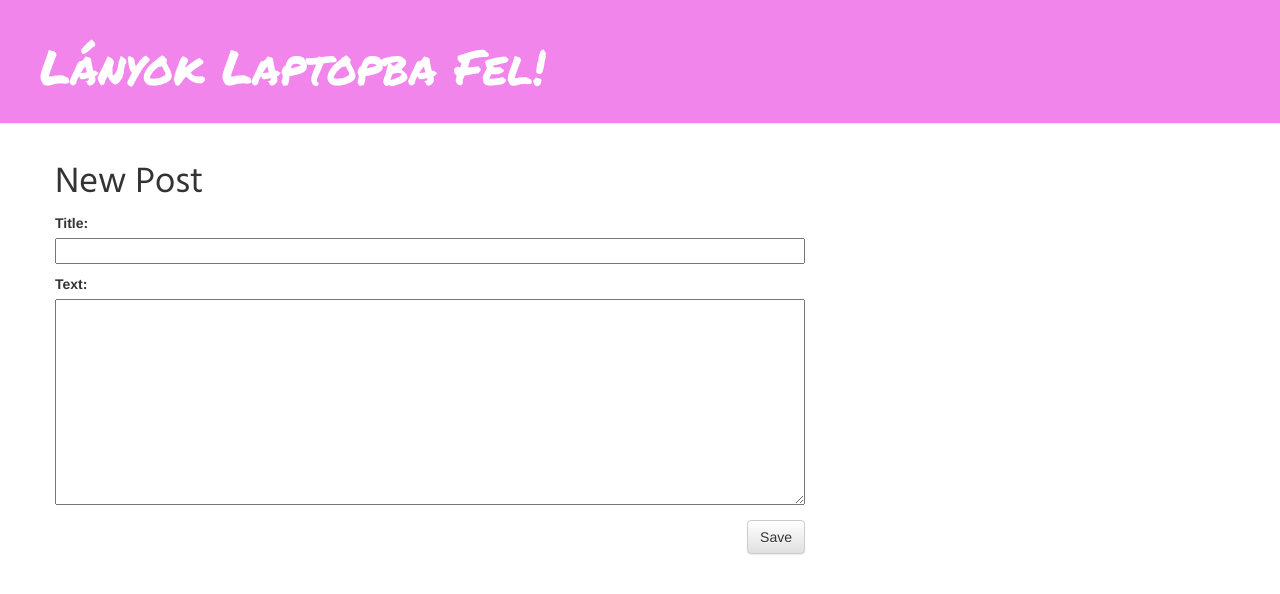
After one commit to josanandi/llf, a Django app: page /post/new/ in a window 1280 px wide. The commit adds this page. Shown: the top 594 px of the page. Run offline with Django 3.2, Linux system fonts and the light colour scheme; some libraries are stand-ins or nearby versions.

Commit message:
Added Post Edit Form

```diff
--- /dev/null
+++ b/post/forms.py
@@ -0,0 +1,7 @@
+from django import forms
+from .models import Post
+
+class PostForm (forms.ModelForm):
+    class Meta:
+        model=Post
+        fields=('title', 'text',)
--- a/post/templates/post/base.html
+++ b/post/templates/post/base.html
@@ -19,8 +19,11 @@
 
 <body>
 
-  <div>
-    <h1 class='page-header' id='title'>Lányok Laptopba Fel! </h1>
+  <div class='page-header' >
+    {% if user.is_authenticated %}
+    <a href="{% url 'post_new' %}" class="top-menu"><span class="glyphicon glyphicon-plus"></span></a>
+    {% endif %}
+    <h1 id='title'>Lányok Laptopba Fel! </h1>
   </div>
 <div class="content container">
 <div class="row">
--- a/post/templates/post/post_detail.html
+++ b/post/templates/post/post_detail.html
@@ -2,6 +2,9 @@
 
 {% block content%}
     <div class='post'>
+      {% if user.is_authenticated %}
+      <a class="btn btn-default" href="{% url 'post_edit' pk=post.pk %}"><span class="glyphicon glyphicon-pencil"></span></a>
+      {% endif %}
       <h1>{{post.title}}</h1>
       <p>
         {{post.text|linebreaksbr}}
--- /dev/null
+++ b/post/templates/post/post_edit.html
@@ -0,0 +1,10 @@
+{% extends 'post/base.html' %}
+
+{% block content %}
+<h1> New Post</h1>
+<form method="Post" class='post-form'>
+  {% csrf_token %}
+  {{ form.as_p }}
+  <button type="submit" class="save btn btn-default">Save</button>
+</form>
+{% endblock %}
--- a/post/urls.py
+++ b/post/urls.py
@@ -4,4 +4,6 @@ from . import views
 urlpatterns = [
     url( r'^$', views.index, name='index' ),
     url(r'^post/(?P<pk>\d+)/$', views.post_detail, name='post_detail'),
+    url(r'^post/new/$', views.post_new, name='post_new'),
+    url(r'^post/(?P<pk>\d+)/edit/$', views.post_edit, name='post_edit'),
 ]
--- a/post/views.py
+++ b/post/views.py
@@ -1,12 +1,47 @@
 from django.shortcuts import render, get_object_or_404
 from django.utils import timezone
 from .models import Post
+from .forms import PostForm
+from django.shortcuts import redirect
+
 
 # Create your views here.
 def index(request):
-    posts=Post.objects.filter(published_date__lte=timezone.now()).order_by('published_date')
+    posts=Post.objects.all()
+    #Post.objects.filter(published_date__lte=timezone.now()).order_by('published_date')
     return render(request, 'post/index.html', {'posts':posts})
 
 def post_detail(request, pk):
     post=get_object_or_404(Post, pk=pk)
     return render(request, 'post/post_detail.html', {'post':post})
+
+def post_new(request):
+    form = PostForm()
+    return render(request, 'post/post_edit.html', {'form':form})
+
+def post_new(request):
+    if request.method == "POST":
+        form = PostForm(request.POST)
+        if form.is_valid():
+            post = form.save(commit=False)
+            post.author = request.user
+            post.published_date = timezone.now()
+            post.save()
+            return redirect('post_detail', pk=post.pk)
+    else:
+        form = PostForm()
+    return render(request, 'post/post_edit.html', {'form': form})
+
+def post_edit(request, pk):
+    post = get_object_or_404(Post, pk=pk)
+    if request.method == "POST":
+        form = PostForm(request.POST, instance=post)
+        if form.is_valid():
+            post = form.save(commit=False)
+            post.author = request.user
+            post.published_date = timezone.now()
+            post.save()
+            return redirect('post_detail', pk=post.pk)
+    else:
+        form = PostForm(instance=post)
+    return render(request, 'post/post_edit.html', {'form': form})
```
